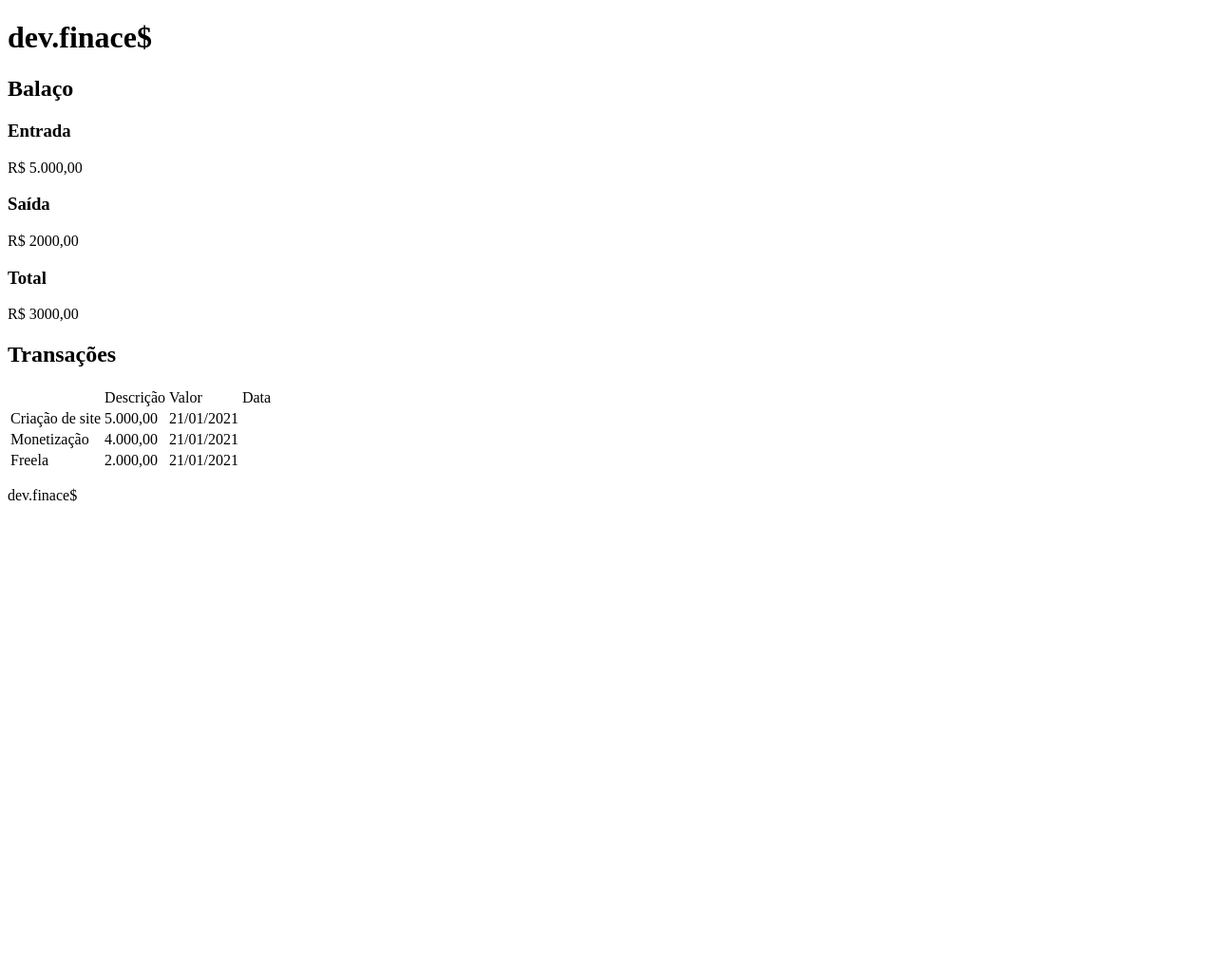
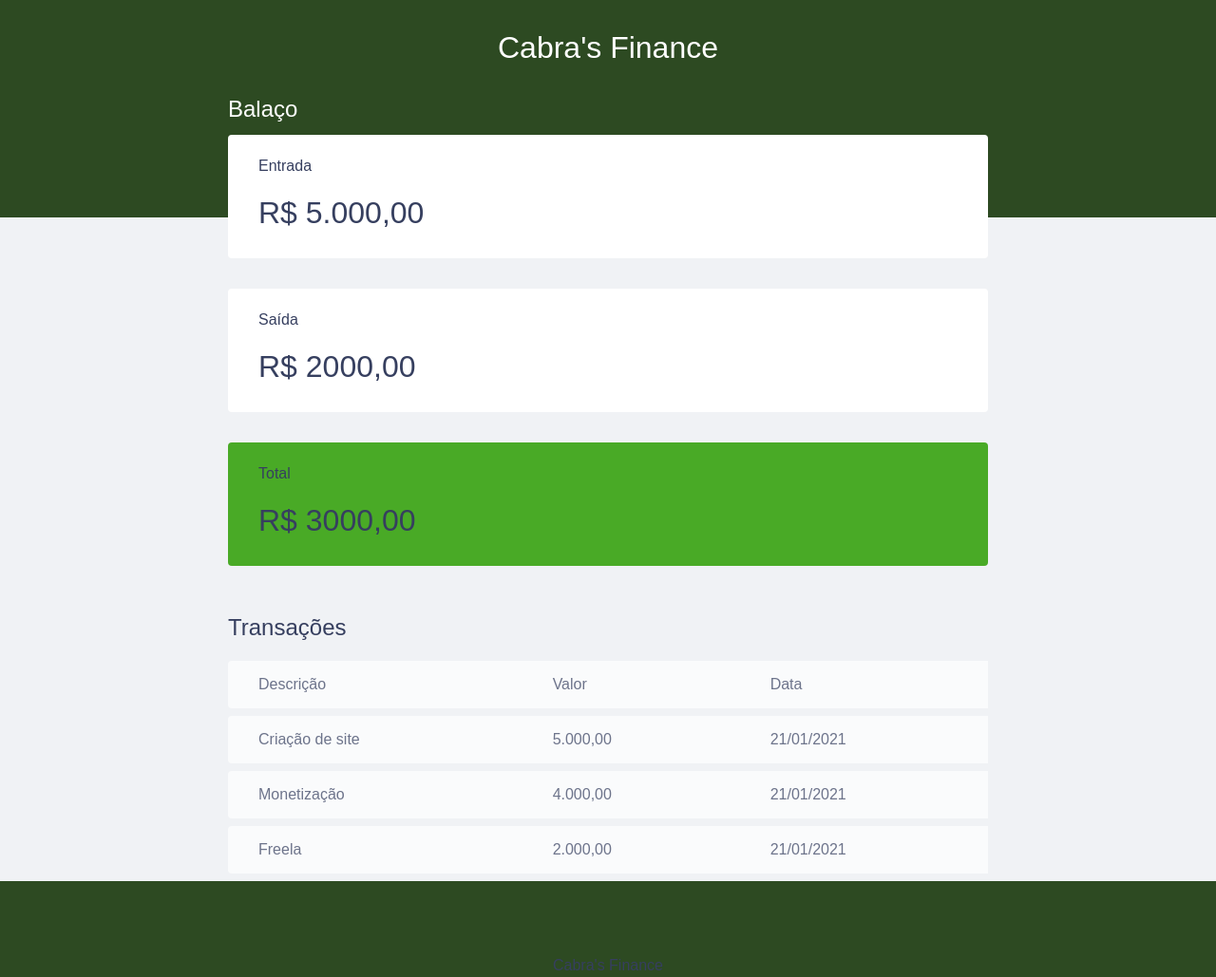
Before and after one commit to cicerosnt/finance-app, a plain HTML site: page index.html in a window 1280 px wide. Shown: the whole page at 95% size. Before the commit the page ends 800 px from the top, so only its background shows below. Drawn offline with Linux system fonts and the light colour scheme; a web font is replaced by a local one.

Commit message:
Started with the CSS of the app

```diff
--- /dev/null
+++ b/css/poppins.css
@@ -0,0 +1,216 @@
+/* devanagari */
+@font-face {
+  font-family: 'Poppins';
+  font-style: italic;
+  font-weight: 100;
+  font-display: swap;
+  src: url(https://fonts.gstatic.com/s/poppins/v15/pxiAyp8kv8JHgFVrJJLmE0tDMPKzSQ.woff2) format('woff2');
+  unicode-range: U+0900-097F, U+1CD0-1CF6, U+1CF8-1CF9, U+200C-200D, U+20A8, U+20B9, U+25CC, U+A830-A839, U+A8E0-A8FB;
+}
+/* latin-ext */
+@font-face {
+  font-family: 'Poppins';
+  font-style: italic;
+  font-weight: 100;
+  font-display: swap;
+  src: url(https://fonts.gstatic.com/s/poppins/v15/pxiAyp8kv8JHgFVrJJLmE0tMMPKzSQ.woff2) format('woff2');
+  unicode-range: U+0100-024F, U+0259, U+1E00-1EFF, U+2020, U+20A0-20AB, U+20AD-20CF, U+2113, U+2C60-2C7F, U+A720-A7FF;
+}
+/* latin */
+@font-face {
+  font-family: 'Poppins';
+  font-style: italic;
+  font-weight: 100;
+  font-display: swap;
+  src: url(https://fonts.gstatic.com/s/poppins/v15/pxiAyp8kv8JHgFVrJJLmE0tCMPI.woff2) format('woff2');
+  unicode-range: U+0000-00FF, U+0131, U+0152-0153, U+02BB-02BC, U+02C6, U+02DA, U+02DC, U+2000-206F, U+2074, U+20AC, U+2122, U+2191, U+2193, U+2212, U+2215, U+FEFF, U+FFFD;
+}
+/* devanagari */
+@font-face {
+  font-family: 'Poppins';
+  font-style: italic;
+  font-weight: 200;
+  font-display: swap;
+  src: url(https://fonts.gstatic.com/s/poppins/v15/pxiDyp8kv8JHgFVrJJLmv1pVFteOcEg.woff2) format('woff2');
+  unicode-range: U+0900-097F, U+1CD0-1CF6, U+1CF8-1CF9, U+200C-200D, U+20A8, U+20B9, U+25CC, U+A830-A839, U+A8E0-A8FB;
+}
+/* latin-ext */
+@font-face {
+  font-family: 'Poppins';
+  font-style: italic;
+  font-weight: 200;
+  font-display: swap;
+  src: url(https://fonts.gstatic.com/s/poppins/v15/pxiDyp8kv8JHgFVrJJLmv1pVGdeOcEg.woff2) format('woff2');
+  unicode-range: U+0100-024F, U+0259, U+1E00-1EFF, U+2020, U+20A0-20AB, U+20AD-20CF, U+2113, U+2C60-2C7F, U+A720-A7FF;
+}
+/* latin */
+@font-face {
+  font-family: 'Poppins';
+  font-style: italic;
+  font-weight: 200;
+  font-display: swap;
+  src: url(https://fonts.gstatic.com/s/poppins/v15/pxiDyp8kv8JHgFVrJJLmv1pVF9eO.woff2) format('woff2');
+  unicode-range: U+0000-00FF, U+0131, U+0152-0153, U+02BB-02BC, U+02C6, U+02DA, U+02DC, U+2000-206F, U+2074, U+20AC, U+2122, U+2191, U+2193, U+2212, U+2215, U+FEFF, U+FFFD;
+}
+/* devanagari */
+@font-face {
+  font-family: 'Poppins';
+  font-style: italic;
+  font-weight: 300;
+  font-display: swap;
+  src: url(https://fonts.gstatic.com/s/poppins/v15/pxiDyp8kv8JHgFVrJJLm21lVFteOcEg.woff2) format('woff2');
+  unicode-range: U+0900-097F, U+1CD0-1CF6, U+1CF8-1CF9, U+200C-200D, U+20A8, U+20B9, U+25CC, U+A830-A839, U+A8E0-A8FB;
+}
+/* latin-ext */
+@font-face {
+  font-family: 'Poppins';
+  font-style: italic;
+  font-weight: 300;
+  font-display: swap;
+  src: url(https://fonts.gstatic.com/s/poppins/v15/pxiDyp8kv8JHgFVrJJLm21lVGdeOcEg.woff2) format('woff2');
+  unicode-range: U+0100-024F, U+0259, U+1E00-1EFF, U+2020, U+20A0-20AB, U+20AD-20CF, U+2113, U+2C60-2C7F, U+A720-A7FF;
+}
+/* latin */
+@font-face {
+  font-family: 'Poppins';
+  font-style: italic;
+  font-weight: 300;
+  font-display: swap;
+  src: url(https://fonts.gstatic.com/s/poppins/v15/pxiDyp8kv8JHgFVrJJLm21lVF9eO.woff2) format('woff2');
+  unicode-range: U+0000-00FF, U+0131, U+0152-0153, U+02BB-02BC, U+02C6, U+02DA, U+02DC, U+2000-206F, U+2074, U+20AC, U+2122, U+2191, U+2193, U+2212, U+2215, U+FEFF, U+FFFD;
+}
+/* devanagari */
+@font-face {
+  font-family: 'Poppins';
+  font-style: normal;
+  font-weight: 100;
+  font-display: swap;
+  src: url(https://fonts.gstatic.com/s/poppins/v15/pxiGyp8kv8JHgFVrLPTucXtAKPY.woff2) format('woff2');
+  unicode-range: U+0900-097F, U+1CD0-1CF6, U+1CF8-1CF9, U+200C-200D, U+20A8, U+20B9, U+25CC, U+A830-A839, U+A8E0-A8FB;
+}
+/* latin-ext */
+@font-face {
+  font-family: 'Poppins';
+  font-style: normal;
+  font-weight: 100;
+  font-display: swap;
+  src: url(https://fonts.gstatic.com/s/poppins/v15/pxiGyp8kv8JHgFVrLPTufntAKPY.woff2) format('woff2');
+  unicode-range: U+0100-024F, U+0259, U+1E00-1EFF, U+2020, U+20A0-20AB, U+20AD-20CF, U+2113, U+2C60-2C7F, U+A720-A7FF;
+}
+/* latin */
+@font-face {
+  font-family: 'Poppins';
+  font-style: normal;
+  font-weight: 100;
+  font-display: swap;
+  src: url(https://fonts.gstatic.com/s/poppins/v15/pxiGyp8kv8JHgFVrLPTucHtA.woff2) format('woff2');
+  unicode-range: U+0000-00FF, U+0131, U+0152-0153, U+02BB-02BC, U+02C6, U+02DA, U+02DC, U+2000-206F, U+2074, U+20AC, U+2122, U+2191, U+2193, U+2212, U+2215, U+FEFF, U+FFFD;
+}
+/* devanagari */
+@font-face {
+  font-family: 'Poppins';
+  font-style: normal;
+  font-weight: 200;
+  font-display: swap;
+  src: url(https://fonts.gstatic.com/s/poppins/v15/pxiByp8kv8JHgFVrLFj_Z11lFc-K.woff2) format('woff2');
+  unicode-range: U+0900-097F, U+1CD0-1CF6, U+1CF8-1CF9, U+200C-200D, U+20A8, U+20B9, U+25CC, U+A830-A839, U+A8E0-A8FB;
+}
+/* latin-ext */
+@font-face {
+  font-family: 'Poppins';
+  font-style: normal;
+  font-weight: 200;
+  font-display: swap;
+  src: url(https://fonts.gstatic.com/s/poppins/v15/pxiByp8kv8JHgFVrLFj_Z1JlFc-K.woff2) format('woff2');
+  unicode-range: U+0100-024F, U+0259, U+1E00-1EFF, U+2020, U+20A0-20AB, U+20AD-20CF, U+2113, U+2C60-2C7F, U+A720-A7FF;
+}
+/* latin */
+@font-face {
+  font-family: 'Poppins';
+  font-style: normal;
+  font-weight: 200;
+  font-display: swap;
+  src: url(https://fonts.gstatic.com/s/poppins/v15/pxiByp8kv8JHgFVrLFj_Z1xlFQ.woff2) format('woff2');
+  unicode-range: U+0000-00FF, U+0131, U+0152-0153, U+02BB-02BC, U+02C6, U+02DA, U+02DC, U+2000-206F, U+2074, U+20AC, U+2122, U+2191, U+2193, U+2212, U+2215, U+FEFF, U+FFFD;
+}
+/* devanagari */
+@font-face {
+  font-family: 'Poppins';
+  font-style: normal;
+  font-weight: 300;
+  font-display: swap;
+  src: url(https://fonts.gstatic.com/s/poppins/v15/pxiByp8kv8JHgFVrLDz8Z11lFc-K.woff2) format('woff2');
+  unicode-range: U+0900-097F, U+1CD0-1CF6, U+1CF8-1CF9, U+200C-200D, U+20A8, U+20B9, U+25CC, U+A830-A839, U+A8E0-A8FB;
+}
+/* latin-ext */
+@font-face {
+  font-family: 'Poppins';
+  font-style: normal;
+  font-weight: 300;
+  font-display: swap;
+  src: url(https://fonts.gstatic.com/s/poppins/v15/pxiByp8kv8JHgFVrLDz8Z1JlFc-K.woff2) format('woff2');
+  unicode-range: U+0100-024F, U+0259, U+1E00-1EFF, U+2020, U+20A0-20AB, U+20AD-20CF, U+2113, U+2C60-2C7F, U+A720-A7FF;
+}
+/* latin */
+@font-face {
+  font-family: 'Poppins';
+  font-style: normal;
+  font-weight: 300;
+  font-display: swap;
+  src: url(https://fonts.gstatic.com/s/poppins/v15/pxiByp8kv8JHgFVrLDz8Z1xlFQ.woff2) format('woff2');
+  unicode-range: U+0000-00FF, U+0131, U+0152-0153, U+02BB-02BC, U+02C6, U+02DA, U+02DC, U+2000-206F, U+2074, U+20AC, U+2122, U+2191, U+2193, U+2212, U+2215, U+FEFF, U+FFFD;
+}
+/* devanagari */
+@font-face {
+  font-family: 'Poppins';
+  font-style: normal;
+  font-weight: 400;
+  font-display: swap;
+  src: url(https://fonts.gstatic.com/s/poppins/v15/pxiEyp8kv8JHgFVrJJbecmNE.woff2) format('woff2');
+  unicode-range: U+0900-097F, U+1CD0-1CF6, U+1CF8-1CF9, U+200C-200D, U+20A8, U+20B9, U+25CC, U+A830-A839, U+A8E0-A8FB;
+}
+/* latin-ext */
+@font-face {
+  font-family: 'Poppins';
+  font-style: normal;
+  font-weight: 400;
+  font-display: swap;
+  src: url(https://fonts.gstatic.com/s/poppins/v15/pxiEyp8kv8JHgFVrJJnecmNE.woff2) format('woff2');
+  unicode-range: U+0100-024F, U+0259, U+1E00-1EFF, U+2020, U+20A0-20AB, U+20AD-20CF, U+2113, U+2C60-2C7F, U+A720-A7FF;
+}
+/* latin */
+@font-face {
+  font-family: 'Poppins';
+  font-style: normal;
+  font-weight: 400;
+  font-display: swap;
+  src: url(https://fonts.gstatic.com/s/poppins/v15/pxiEyp8kv8JHgFVrJJfecg.woff2) format('woff2');
+  unicode-range: U+0000-00FF, U+0131, U+0152-0153, U+02BB-02BC, U+02C6, U+02DA, U+02DC, U+2000-206F, U+2074, U+20AC, U+2122, U+2191, U+2193, U+2212, U+2215, U+FEFF, U+FFFD;
+}
+/* devanagari */
+@font-face {
+  font-family: 'Poppins';
+  font-style: normal;
+  font-weight: 700;
+  font-display: swap;
+  src: url(https://fonts.gstatic.com/s/poppins/v15/pxiByp8kv8JHgFVrLCz7Z11lFc-K.woff2) format('woff2');
+  unicode-range: U+0900-097F, U+1CD0-1CF6, U+1CF8-1CF9, U+200C-200D, U+20A8, U+20B9, U+25CC, U+A830-A839, U+A8E0-A8FB;
+}
+/* latin-ext */
+@font-face {
+  font-family: 'Poppins';
+  font-style: normal;
+  font-weight: 700;
+  font-display: swap;
+  src: url(https://fonts.gstatic.com/s/poppins/v15/pxiByp8kv8JHgFVrLCz7Z1JlFc-K.woff2) format('woff2');
+  unicode-range: U+0100-024F, U+0259, U+1E00-1EFF, U+2020, U+20A0-20AB, U+20AD-20CF, U+2113, U+2C60-2C7F, U+A720-A7FF;
+}
+/* latin */
+@font-face {
+  font-family: 'Poppins';
+  font-style: normal;
+  font-weight: 700;
+  font-display: swap;
+  src: url(https://fonts.gstatic.com/s/poppins/v15/pxiByp8kv8JHgFVrLCz7Z1xlFQ.woff2) format('woff2');
+  unicode-range: U+0000-00FF, U+0131, U+0152-0153, U+02BB-02BC, U+02C6, U+02DA, U+02DC, U+2000-206F, U+2074, U+20AC, U+2122, U+2191, U+2193, U+2212, U+2215, U+FEFF, U+FFFD;
+}
--- a/css/style.css
+++ b/css/style.css
@@ -1,2 +1,111 @@
+:root {
+  --color-dark-blue: #363f5f;
+}
 * {
+  padding: 0;
+  margin: 0;
+  box-sizing: border-box;
+
+  color: var(--color-dark-blue);
 }
+
+body {
+  background-color: #f0f2f5;
+  font-family: 'Poppins', sans-serif;
+}
+.container {
+  width: min(90vw, 800px);
+  margin: auto;
+}
+/* Titles=============================
+ */
+h2 {
+  margin-top: 3.2rem;
+  margin-bottom: 0.8rem;
+  color: var(--color-dark-blue);
+
+  font-weight: 400;
+}
+/* Header=============================
+ */
+header {
+  background-color: #2d4a22;
+  padding: 2rem 0 10rem;
+  text-align: center;
+}
+
+#logo {
+  color: white;
+  font-weight: 100;
+}
+
+/* Balance============================
+ */
+#balance {
+  margin-top: -8rem;
+}
+#balance h2 {
+  color: white;
+  margin-top: 0;
+}
+
+/* Cards============================
+ */
+.card {
+  background-color: white;
+  padding: 1.5rem 2rem;
+  border-radius: 0.25rem;
+  margin-bottom: 2rem;
+  color: var(--color-dark-blue);
+}
+.card h3 {
+  font-weight: normal;
+  font-size: 1rem;
+}
+.card p {
+  font-size: 2rem;
+  line-height: 3rem;
+  margin-top: 1rem;
+}
+.card.total {
+  background-color: #49aa26;
+  color: white;
+}
+/* data table==============================
+ */
+#data_table {
+  width: 100%;
+  border-spacing: 0 0.5rem;
+  color: #969cb3;
+}
+table thead tr th:first-child,
+table tbody tr td:first-child {
+  border-radius: 0.25rem 0 0 0.25rem;
+}
+table th {
+  background-color: white;
+
+  font-weight: normal;
+  padding: 1rem 2rem;
+
+  text-align: left;
+}
+table tr {
+  opacity: 0.7;
+}
+table tr:hover {
+  opacity: 1;
+}
+table td {
+  background-color: white;
+  padding: 1rem 2rem;
+  font-weight: normal;
+}
+
+/* Footer==============================
+ */
+footer {
+  background-color: #2d4a22;
+  padding: 5rem;
+  text-align: center;
+}
--- a/index.html
+++ b/index.html
@@ -3,40 +3,46 @@
   <head>
     <meta charset="UTF-8" />
     <meta name="viewport" content="width=device-width, initial-scale=1.0" />
-    <title>Dev Finance</title>
+    <title>Cabra's Finance</title>
 
     <link rel="stylesheet" href="css/style.css" />
+    <link rel="stylesheet" href="css/poppins.css" />
   </head>
   <body>
-
     <header>
-      <h1>dev.finace$</h1>
+      <h1 id="logo">Cabra's Finance</h1>
     </header>
 
-    <main>
+    <main class="container">
+      <section id="balance">
+        <h2>Balaço</h2>
 
-      <section>
-        <h2>Balaço</h2>
+        <div class="card">
           <h3>Entrada</h3>
           <p>R$ 5.000,00</p>
+        </div>
 
+        <div class="card">
           <h3>Saída</h3>
           <p>R$ 2000,00</p>
+        </div>
 
+        <div class="card total">
           <h3>Total</h3>
           <p>R$ 3000,00</p>
-
-        <h2>Transações</h2>
+        </div>
       </section>
 
-      <section>
-        <table>
+      <section id="transaction">
+        <h2>Transações</h2>
+
+        <table id="data_table">
           <thead>
-            <th>
-              <td>Descrição</td>
-              <td>Valor</td>
-              <td>Data</td>
-            </th>
+            <tr>
+              <th>Descrição</th>
+              <th>Valor</th>
+              <th>Data</th>
+            </tr>
           </thead>
           <tbody>
             <tr>
@@ -57,11 +63,10 @@
           </tbody>
         </table>
       </section>
-
     </main>
 
     <footer>
-      <p>dev.finace$</p>
+      <p>Cabra's Finance</p>
     </footer>
   </body>
 </html>
```
Lines whose indentation alone changed are shown as unchanged.
